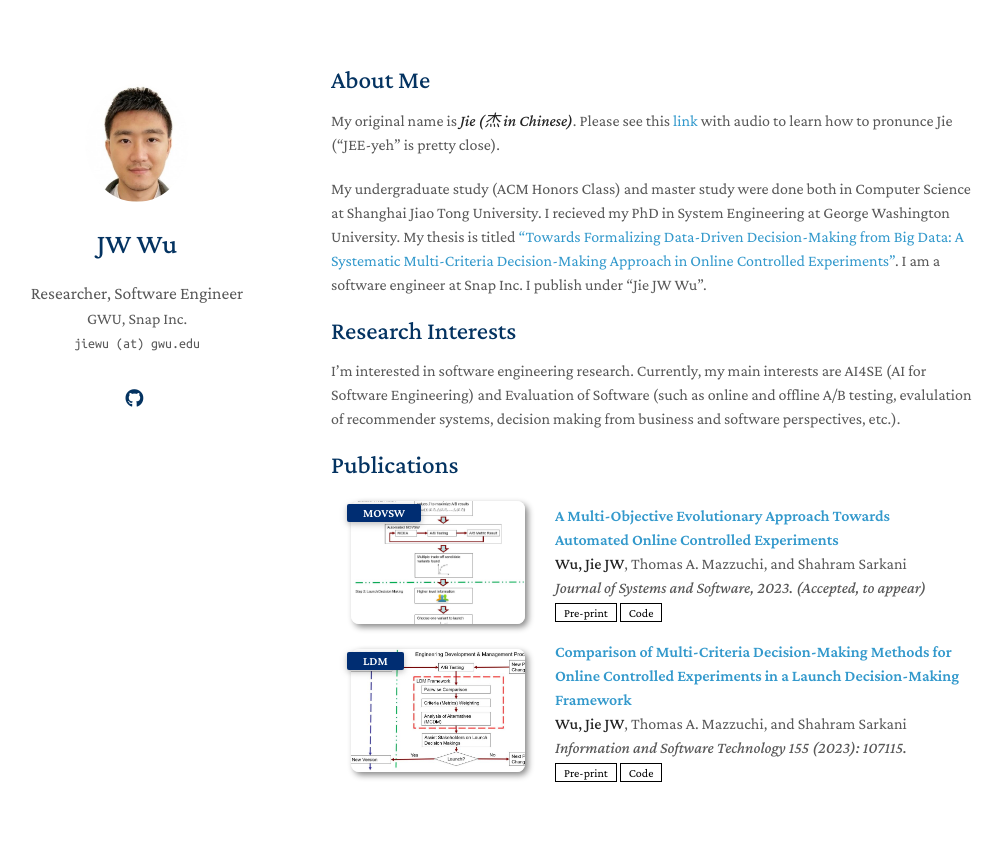
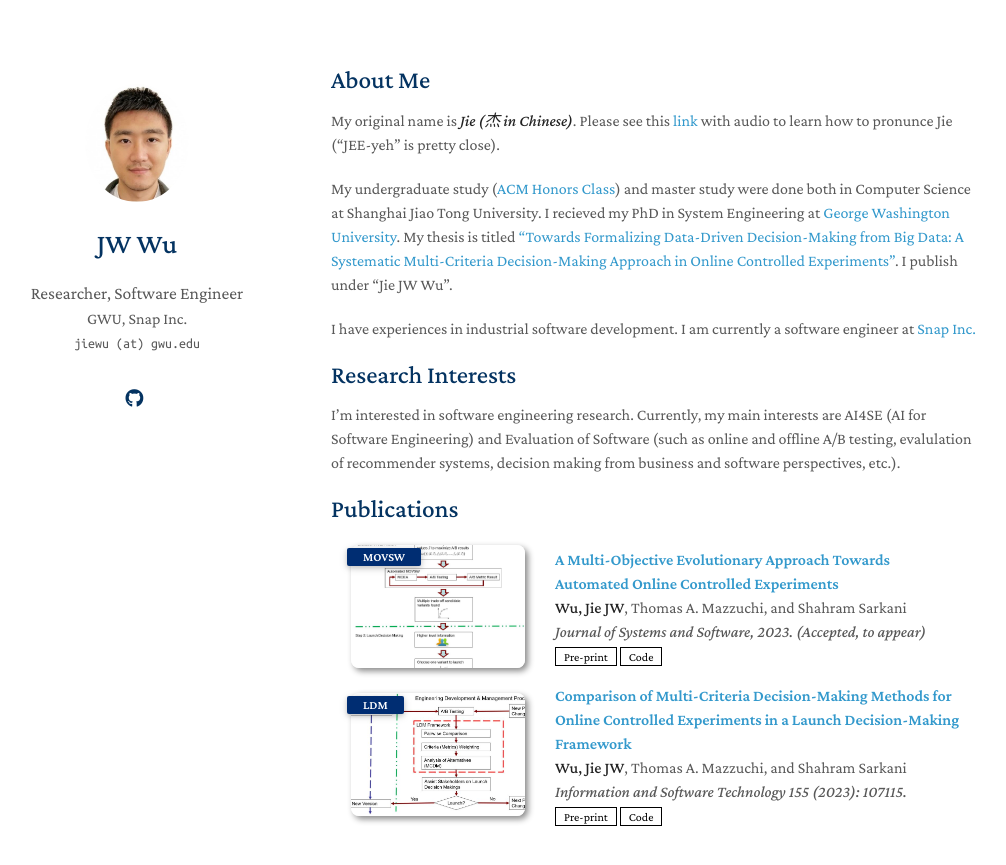
Before and after one commit to yaoyao-liu/minimal-light, a Jekyll site: the page built from index.md, in a window 1280 px wide and 954 px high. Shown: the top 865 px of the window, without its empty margins (139-1145 px from the left). Built offline with Jekyll 4.4.1, drawn with Linux system fonts in a browser that asks for light colours; nearby versions of some CDN libraries; a style sheet for code colours, icons or effects is not loaded; our own code applies the rules of GitHub Pages for plain Markdown files.

Commit message:
minor fix

```diff
--- a/index.md
+++ b/index.md
@@ -5,7 +5,9 @@
 ## About Me
 My original name is _**Jie (杰 in Chinese)**_. Please see this [link](https://en.wiktionary.org/wiki/ji%C3%A9) with audio to learn how to pronunce Jie ("JEE-yeh" is pretty close).
 
-My undergraduate study (ACM Honors Class) and master study were done both in Computer Science at Shanghai Jiao Tong University. I recieved my PhD in System Engineering at George Washington University. My thesis is titled ["Towards Formalizing Data-Driven Decision-Making from Big Data: A Systematic Multi-Criteria Decision-Making Approach in Online Controlled Experiments"](https://www.proquest.com/docview/2784774986?pq-origsite=gscholar&fromopenview=true). I am a software engineer at Snap Inc. I publish under "Jie JW Wu".
+My undergraduate study ([ACM Honors Class](https://acm.sjtu.edu.cn/home)) and master study were done both in Computer Science at Shanghai Jiao Tong University. I recieved my PhD in System Engineering at [George Washington University](https://www.seas.gwu.edu/). My thesis is titled ["Towards Formalizing Data-Driven Decision-Making from Big Data: A Systematic Multi-Criteria Decision-Making Approach in Online Controlled Experiments"](https://www.proquest.com/docview/2784774986?pq-origsite=gscholar&fromopenview=true). I publish under "Jie JW Wu".
+
+I have experiences in industrial software development. I am currently a software engineer at [Snap Inc.](https://snap.com/en-US)
 
 ## Research Interests
 I'm interested in software engineering research. Currently, my main interests are AI4SE (AI for Software Engineering) and Evaluation of Software (such as online and offline A/B testing, evalulation of recommender systems, decision making from business and software perspectives, etc.).
```
